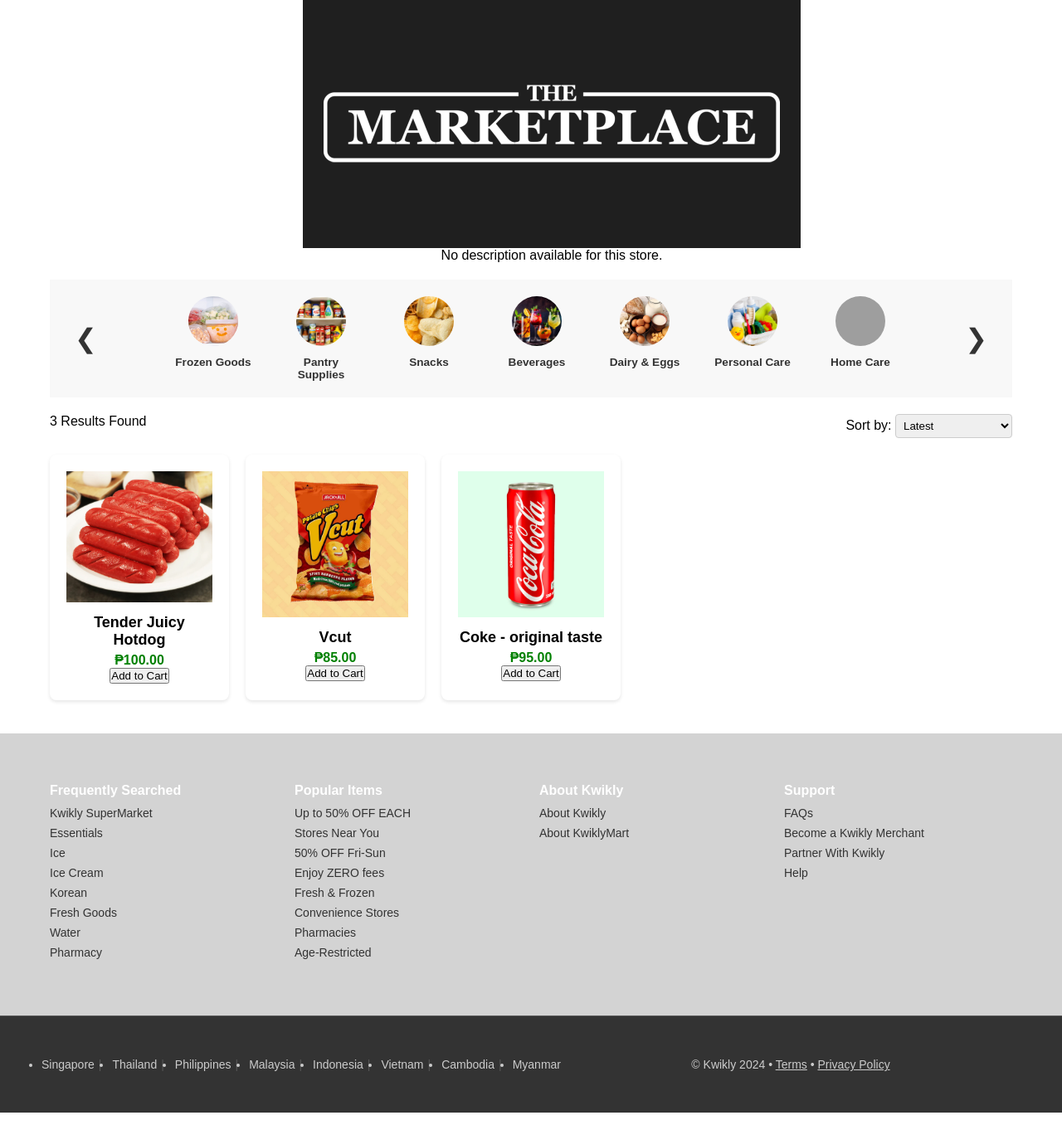
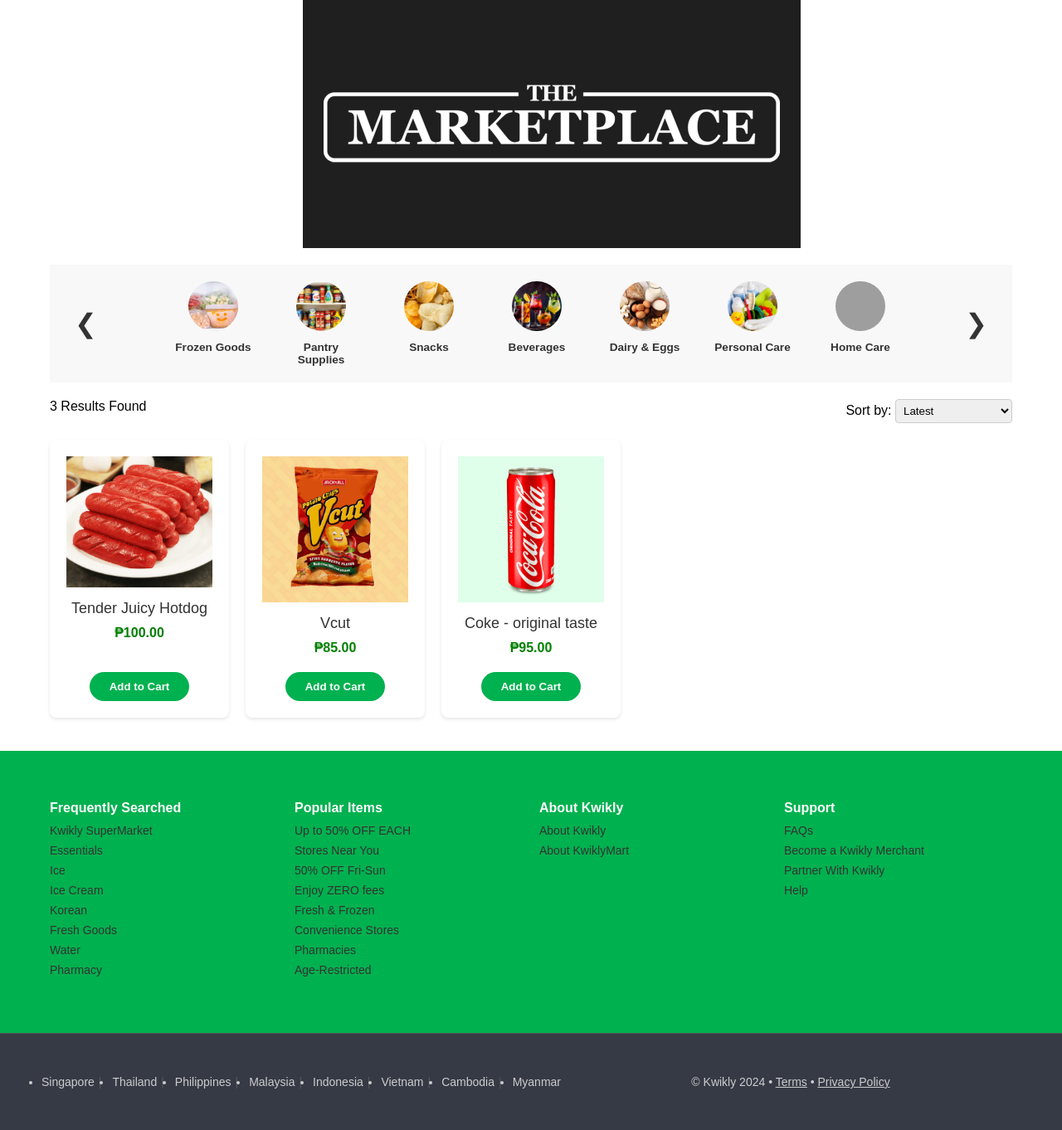
Before and after one commit to biodio332/IM2-Materials, a Django app: page /store/1/ in a window 1280 px wide. Shown: the part 141-1503 px from the top of the page at 83% size. Before the commit the page ends 1482 px from the top, so only its background shows below. Run offline with Django 5.2, Linux system fonts and the light colour scheme; data comes from the database, SQL or seed files in the repository; both versions use the stored data as it was after the commit; grey boxes are pictures that could not be loaded.

Commit message:
Bit of adjustments

```diff
--- a/Kwikly/kwikly/main/admin.py
+++ b/Kwikly/kwikly/main/admin.py
@@ -1,5 +1,5 @@
 from django.contrib import admin
-from .models import Customer, Store, Transaction, Order, OrderProduct, Product, Category
+from .models import Customer, Store, Transaction, Order, OrderProduct, Product, Category, Ad
 
 
 admin.site.register(Store)
@@ -14,3 +14,7 @@
     list_display = ('username', 'name', 'contact', 'address', 'is_active')
     search_fields = ('username',)
     ordering = ('username',)
+
+@admin.register(Ad)
+class AdAdmin(admin.ModelAdmin):
+    list_display = ('name', 'description', 'image', 'link')
--- a/Kwikly/kwikly/main/models.py
+++ b/Kwikly/kwikly/main/models.py
@@ -128,3 +128,12 @@
 
     def __str__(self):
         return f"Order {self.order.order_id} - Product {self.product.product_name} (Quantity: {self.quantity})"
+
+class Ad(models.Model):
+    name = models.CharField(max_length=255, null=True)
+    description = models.TextField(blank=True, null=True)
+    image = models.ImageField(upload_to='ads/', null=True)
+    link = models.URLField(blank=True, null=True)  # Optional link for the ad
+
+    def __str__(self):
+        return self.name
--- a/Kwikly/kwikly/main/templates/components/footer.html
+++ b/Kwikly/kwikly/main/templates/components/footer.html
@@ -6,24 +6,27 @@
     <style>
         /* Footer General Styles */
         footer {
-            color: #fff; /* White text */
+            color: white; /* White text */
             font-family: Arial, sans-serif;
             padding-top: 20px
         }
 
         .footer-container {
-            background-color: lightgrey; /* Light blue background */
+            background-color: #00b14f; /* Light green */
             padding: 50px;
             display: flex;
             justify-content: space-between;
             flex-wrap: wrap;
             margin-bottom: 0; /* No gap before footer-bottom */
+            color: white;
+
         }
 
         .footer-column {
             flex: 1; /* Makes columns flexible */
             min-width: 150px; /* Ensures each column has a minimum width */
             margin: 10px;
+
         }
 
         .footer-column h3 {
@@ -54,7 +57,7 @@
 
         /* Footer Bottom */
         .footer-bottom {
-            background-color: #333; /* Dark gray background */
+            background-color: #363a45; /* Dark gray background */
             padding: 50px;
             border-top: 1px solid #555; /* Medium gray border */
             display: flex;
--- a/Kwikly/kwikly/main/templates/components/sidebar.html
+++ b/Kwikly/kwikly/main/templates/components/sidebar.html
@@ -48,6 +48,7 @@
     <a href="{% url 'manage_users' %}" class="sidebar-item">Manage Users</a>
     <a href="{% url 'manage_products' %}" class="sidebar-item">Manage Products</a>
     <a href="{% url 'manage_stores' %}" class="sidebar-item">Manage Stores</a>
+    <a href="{% url 'store' %}" class="sidebar-item">Store</a>
     <a href="{% url 'logout' %}" class="sidebar-item">Logout</a>
 </div>
 </body>
--- a/Kwikly/kwikly/main/templates/home.html
+++ b/Kwikly/kwikly/main/templates/home.html
@@ -19,7 +19,7 @@
                 <img src="{{ store.image.url }}" alt="{{ store.store_name }}">
             </div>
         {% endif %}
-        <p>{{ store.description|default:"No description available for this store." }}</p>
+        <p>{{ store.description|default:"" }}</p>
     </div>
 
     <!-- Carousel Container -->
--- a/Kwikly/kwikly/main/views.py
+++ b/Kwikly/kwikly/main/views.py
@@ -5,7 +5,7 @@
 from django.contrib.auth.models import User
 from django.contrib.auth.decorators import login_required
 from django.contrib.auth.forms import PasswordChangeForm
-from .models import Product, Category, Customer, Store
+from .models import Product, Category, Customer, Store, Ad
 
 def home(request):
     search_query = request.GET.get('search', '').strip()  # Use empty string as default
@@ -430,8 +430,9 @@
 
 def store_view(request):
     categories = Category.objects.all()  # Fetch categories from the database
-    stores = Store.objects.all()          # Fetch stores from the database
-    return render(request, 'store.html', {'categories': categories, 'stores': stores})
+    stores = Store.objects.all()
+    ads = Ad.objects.all()# Fetch stores from the database
+    return render(request, 'store.html', {'categories': categories, 'stores': stores, 'ads': ads})
 
 def store_detail(request, store_id):
     store = get_object_or_404(Store, pk=store_id)
--- a/Kwikly/kwikly/static/style.css
+++ b/Kwikly/kwikly/static/style.css
@@ -104,23 +104,55 @@
     text-align: center;
     box-shadow: 0 2px 4px rgba(0, 0, 0, 0.1);
     border-radius: 8px;
+    display: flex;
+    flex-direction: column;
+    justify-content: space-between;
+    height: 100%;
 }
 
 .product-card img {
     width: 100%;
     height: auto;
-    margin-bottom: 10px;
+    margin-bottom: 15px; /* Adjusted margin for spacing */
+    object-fit: cover;
 }
 
 .product-card h4 {
-    margin-bottom: 5px;
+    margin-bottom: 10px; /* Adjusted margin for spacing */
     font-size: 18px;
+    font-weight: 500;
+    color: #333; /* Ensuring text color consistency */
 }
 
 .product-card p {
     color: green;
     font-size: 16px;
     font-weight: bold;
+    margin-bottom: 20px; /* Added bottom margin for spacing */
+}
+
+.product-card form {
+    display: flex;
+    justify-content: center;
+    margin-top: auto; /* Pushes the button to the bottom */
+}
+
+.product-card form button {
+    background-color: #00b14f;
+    color: white;
+    border: none;
+    padding: 10px 20px; /* Increased padding for a more clickable button */
+    cursor: pointer;
+    border-radius: 20px;
+    font-weight: bold;
+    transition: background-color 0.3s ease;
+    display: inline-block;
+    text-align: center;
+    min-width: 120px; /* Ensures the button has a minimum width */
+}
+
+.product-card form button:hover {
+    background-color: darkgreen;
 }
 
 /* Carousel Styles */
```
Also changed, not shown: Kwikly/kwikly/main/templates/store.html (+20 -30 lines), Kwikly/kwikly/static/stores.css (+41 -34 lines), Kwikly/kwikly/db.sqlite3, Kwikly/kwikly/main/migrations/0006_ad_alter_customer_password.py (added), Kwikly/kwikly/main/migrations/0007_alter_ad_image_alter_ad_name_alter_customer_password.py (added), Kwikly/kwikly/media/ads/Screenshot_2024-11-28_201658.png (added), Kwikly/kwikly/media/ads/Screenshot_2024-12-03_234210.png (added).
